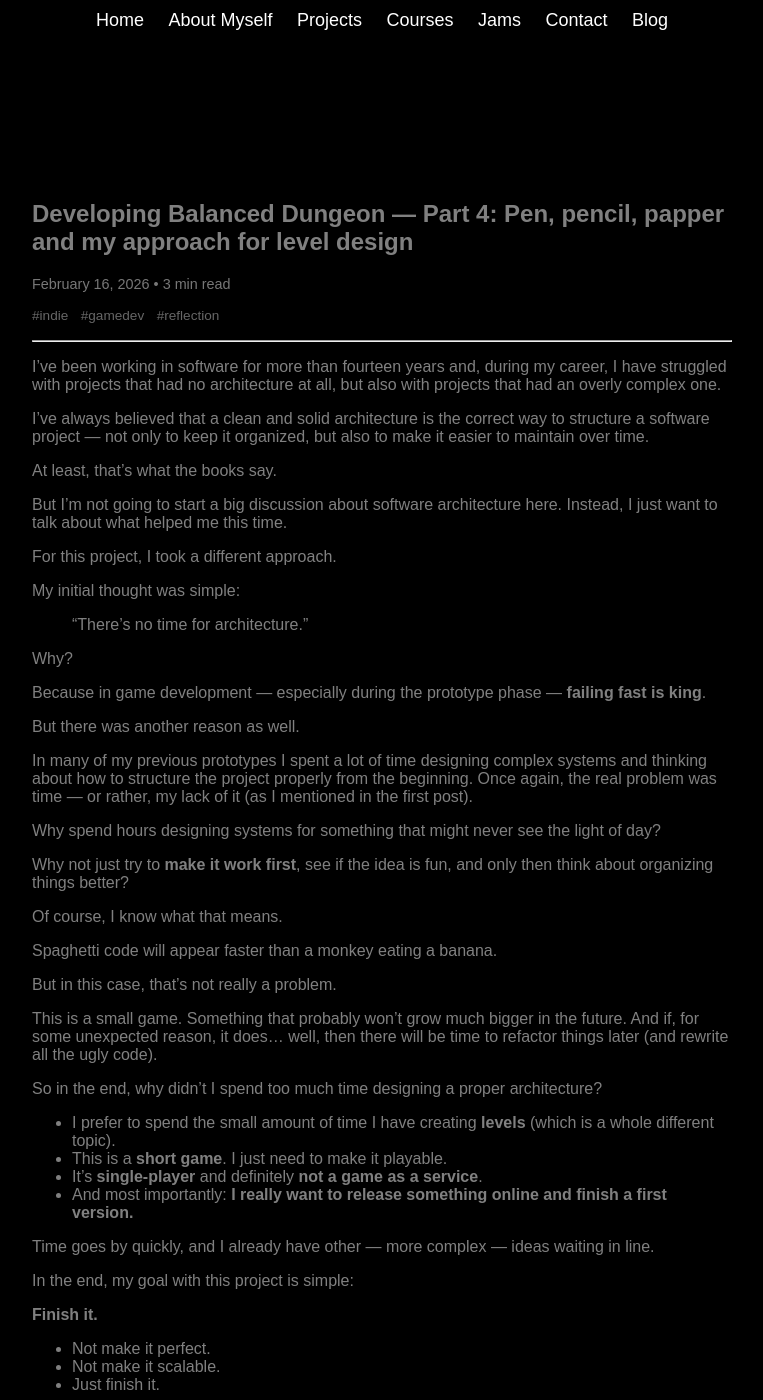
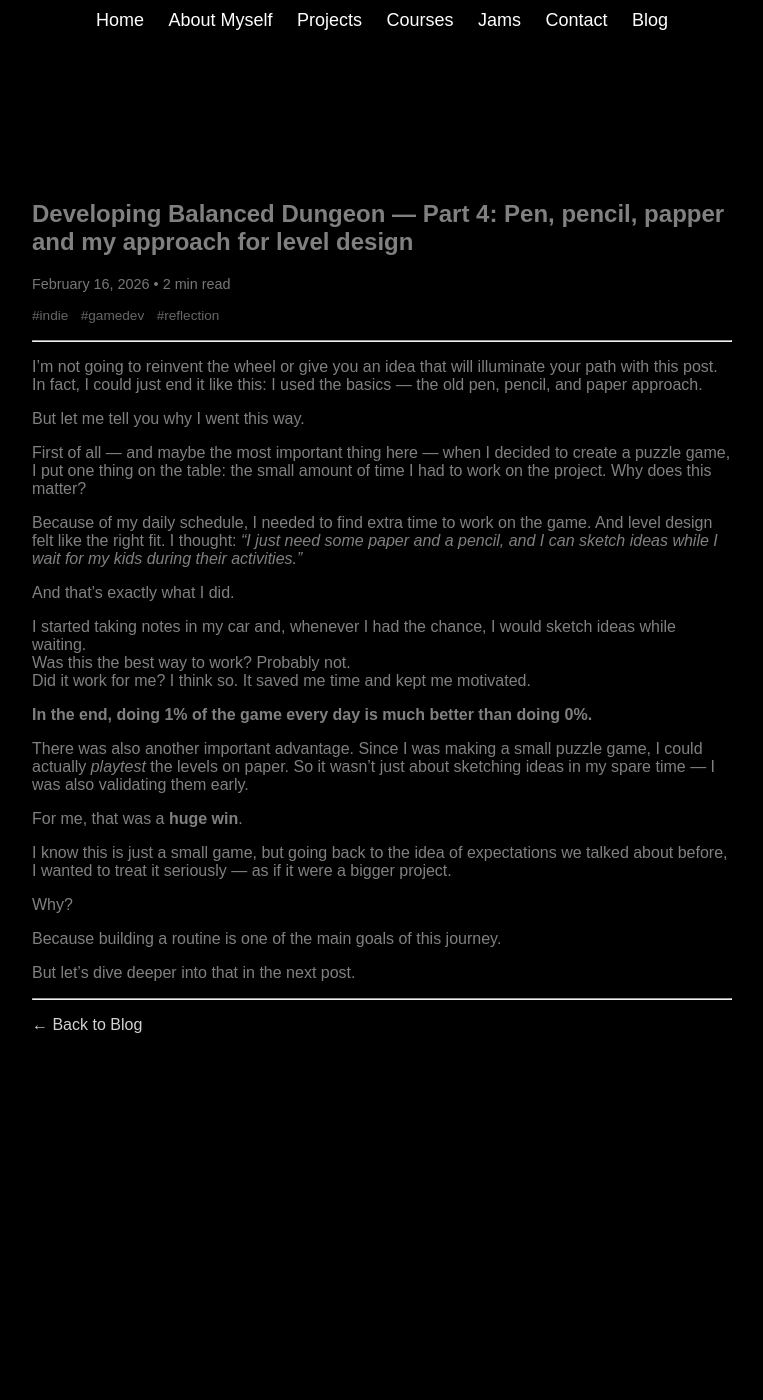
Before and after one commit to AtlasArg/AtlasArg.github.io, a Jekyll site: the page built from _posts/2026-02-16-Developing Balanced Dungeon 4.md, in a window 1280 px wide and 1400 px high. Shown: the whole window, without its empty margins (258-1021 px from the left). Built offline with Jekyll 4.4.1, drawn with Linux system fonts in a browser that asks for light colours; some of the changed text lies outside the part shown.

Commit message:
BD posts 4 and 5 updated

```diff
--- a/_posts/2026-02-16-Developing Balanced Dungeon 4.md
+++ b/_posts/2026-02-16-Developing Balanced Dungeon 4.md
@@ -6,55 +6,30 @@ categories: devlog
 tags: [indie, gamedev, reflection]
 ---
 
-I've been working in software for more than fourteen years and, during my career, I have struggled with projects that had no architecture at all, but also with projects that had an overly complex one.
+I'm not going to reinvent the wheel or give you an idea that will illuminate your path with this post. In fact, I could just end it like this: I used the basics — the old pen, pencil, and paper approach.
 
-I've always believed that a clean and solid architecture is the correct way to structure a software project — not only to keep it organized, but also to make it easier to maintain over time.
+But let me tell you why I went this way.
 
-At least, that's what the books say.
+First of all — and maybe the most important thing here — when I decided to create a puzzle game, I put one thing on the table: the small amount of time I had to work on the project. Why does this matter?
 
-But I'm not going to start a big discussion about software architecture here. Instead, I just want to talk about what helped me this time.
+Because of my daily schedule, I needed to find extra time to work on the game. And level design felt like the right fit. I thought: *"I just need some paper and a pencil, and I can sketch ideas while I wait for my kids during their activities."*
 
-For this project, I took a different approach.
+And that’s exactly what I did.
 
-My initial thought was simple:
+I started taking notes in my car and, whenever I had the chance, I would sketch ideas while waiting.
+Was this the best way to work? Probably not.
+Did it work for me? I think so. It saved me time and kept me motivated.
 
-> "There's no time for architecture."
+**In the end, doing 1% of the game every day is much better than doing 0%.**
+
+There was also another important advantage. Since I was making a small puzzle game, I could actually *playtest* the levels on paper. So it wasn’t just about sketching ideas in my spare time — I was also validating them early.
+
+For me, that was a **huge win**.
+
+I know this is just a small game, but going back to the idea of expectations we talked about before, I wanted to treat it seriously — as if it were a bigger project.
 
 Why?
 
-Because in game development — especially during the prototype phase — **failing fast is king**.
+Because building a routine is one of the main goals of this journey.
 
-But there was another reason as well.
-
-In many of my previous prototypes I spent a lot of time designing complex systems and thinking about how to structure the project properly from the beginning. Once again, the real problem was time — or rather, my lack of it (as I mentioned in the first post).
-
-Why spend hours designing systems for something that might never see the light of day?
-
-Why not just try to **make it work first**, see if the idea is fun, and only then think about organizing things better?
-
-Of course, I know what that means.
-
-Spaghetti code will appear faster than a monkey eating a banana.
-
-But in this case, that’s not really a problem.
-
-This is a small game. Something that probably won’t grow much bigger in the future. And if, for some unexpected reason, it does… well, then there will be time to refactor things later (and rewrite all the ugly code).
-
-So in the end, why didn't I spend too much time designing a proper architecture?
-
-- I prefer to spend the small amount of time I have creating **levels** (which is a whole different topic).
-- This is a **short game**. I just need to make it playable.
-- It's **single-player** and definitely **not a game as a service**.
-- And most importantly: **I really want to release something online and finish a first version.**
-
-Time goes by quickly, and I already have other — more complex — ideas waiting in line.
-
-In the end, my goal with this project is simple:
-
-**Finish it.**
-
-- Not make it perfect.
-- Not make it scalable.
-- Just finish it.
-
-Because finishing a small game teaches you more than designing the perfect architecture for a game that never ships.
+But let’s dive deeper into that in the next post.
```
Also changed, not shown: _posts/2026-02-18-One hour tasks.md (added, +70 -0 lines), _posts/2026-02-21-Developing Balanced Dungeon 5.md (added, +43 -0 lines).
